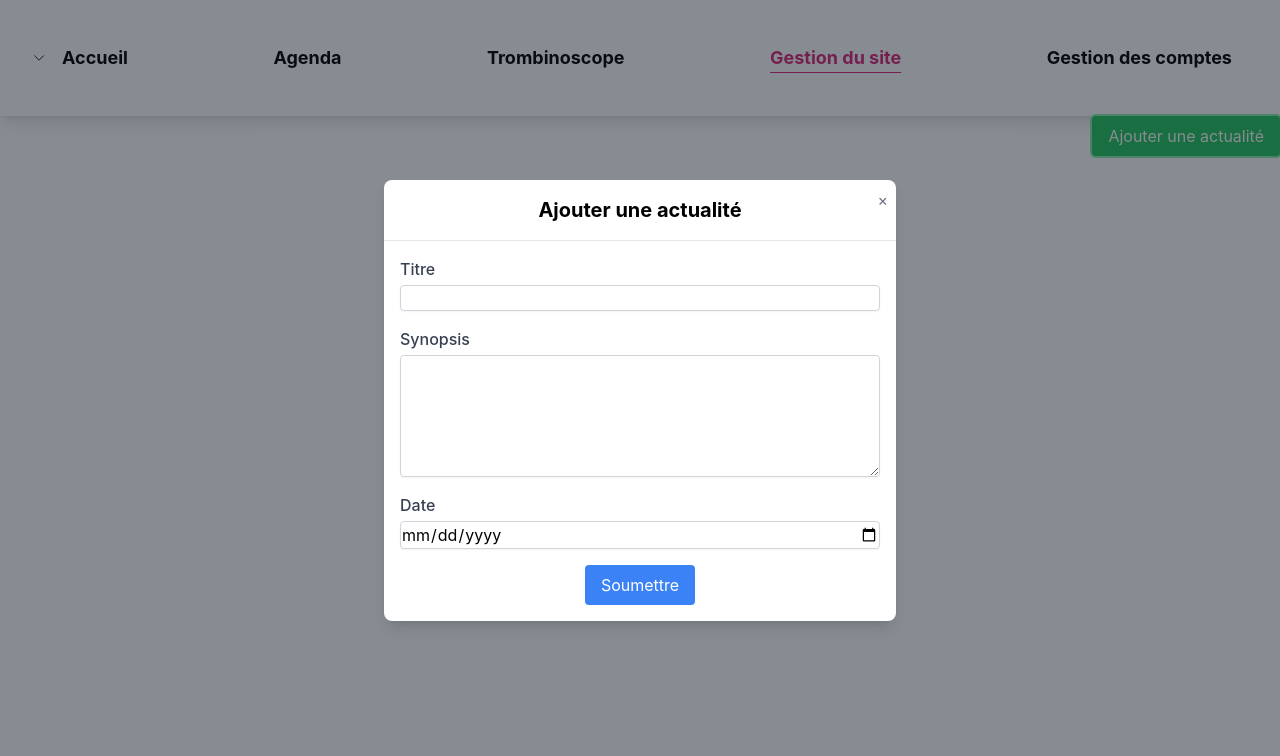
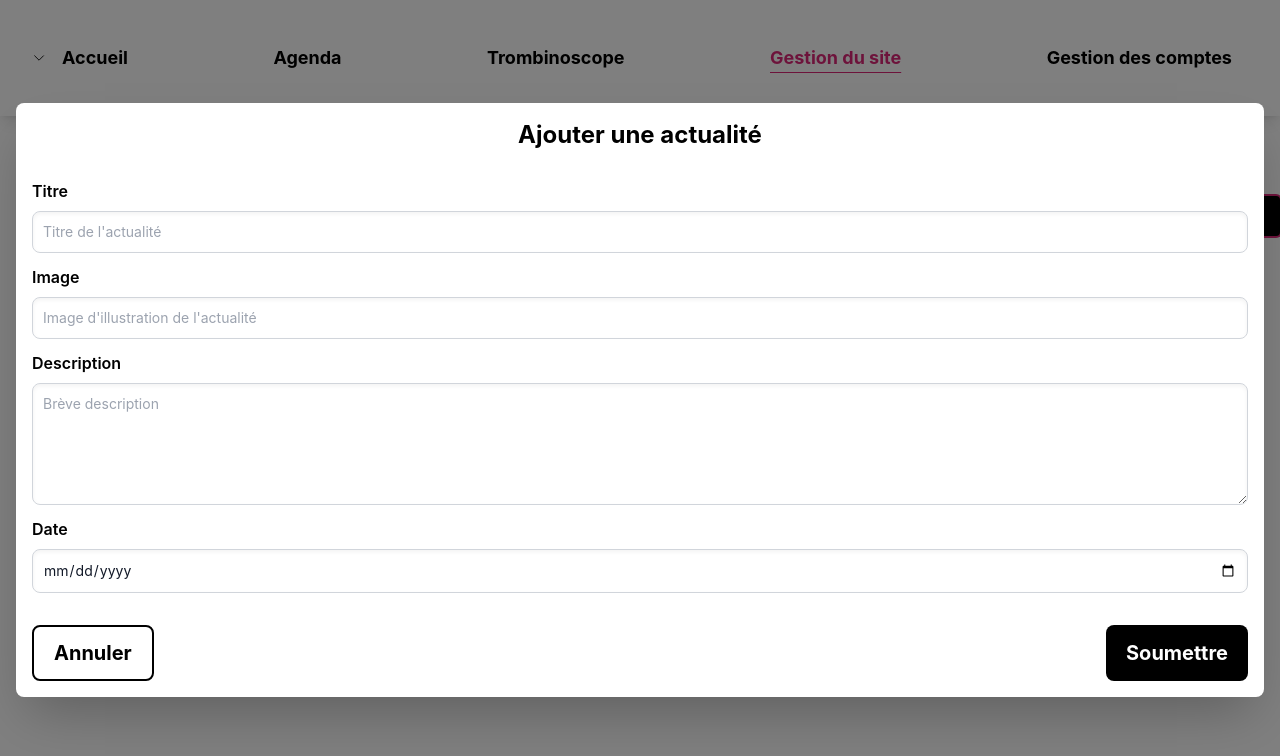
Before and after one commit to Ju-HQP/sae501, a React (Create React App) app in the folder site-mayhumanlab/: page /gestion-du-site in a window 1280 px wide. Both pictures are taken after a click on the button "Ajouter une actualité". Shown: the top 756 px of the page. Built offline with nearby package versions, Linux system fonts and the light colour scheme.

Commit message:
actuality

```diff
--- a/site-mayhumanlab/src/components/ActualityBlock.jsx
+++ b/site-mayhumanlab/src/components/ActualityBlock.jsx
@@ -1,8 +1,4 @@
-import PropTypes from 'prop-types';
-import Card from '@mui/material/Card';
-import CardHeader from '@mui/material/CardHeader';
-import CardContent from '@mui/material/CardContent';
-import Typography from '@mui/material/Typography';
+import { formatDate } from "../utils/dateUtils";
 
 function ActualityBlock({ actuality }){
 
--- a/site-mayhumanlab/src/components/ActualityForm.jsx
+++ b/site-mayhumanlab/src/components/ActualityForm.jsx
@@ -12,6 +12,7 @@ const ActualityForm = () => {
     const errorSave = useSelector(selectErrorSave);
 
     const dispatch = useDispatch();
+
     const handleClose = () => {
       dispatch(stopEdit());
     };
@@ -24,19 +25,11 @@ const ActualityForm = () => {
     const today = new Date().toISOString().split('T')[0];
 
     return (
-        <div className="fixed inset-0 flex items-center justify-center bg-gray-900 bg-opacity-50">
-            <div className="bg-white rounded-lg shadow-lg w-full max-w-lg">
-                <div className="relative border-b p-4">
-                    <h2 className="text-xl font-bold text-center">{title}</h2>
-                    <button
-                        onClick={handleClose}
-                        className="absolute top-2 right-2 text-gray-500 hover:text-gray-700"
-                    >
-                        &times;
-                    </button>
-                </div>
+        <div className="bg-[rgba(0,0,0,0.5)] p-4 overflow-y-auto overflow-x-hidden fixed top-0 right-0 left-0 z-50 justify-center items-center w-full md:inset-0 h-[calc(100%)] max-h-full flex">
+            <dialog open className="w-screen shadow-2xl rounded-lg relative p-4">
+                <div className="flex flex-col justify-center">
+                    <h2 className="text-2xl font-bold text-center mb-4">{title}</h2>
 
-                <div className="p-4">
                     {errorSave && (
                         <div className="bg-red-100 text-red-700 p-3 rounded mb-4">
                             {errorSave}
@@ -47,17 +40,18 @@ const ActualityForm = () => {
                         initialValues={initialValues}
                         onSubmit={handleSubmit}
                         render={({ handleSubmit }) => (
-                            <form onSubmit={handleSubmit} className="space-y-4">
-                                <div>
+                            <form onSubmit={handleSubmit}>
                                 <Field
-                                        name="title"
+                                    name="titre"
                                     render={({ input, meta }) => (
-                                            <div>
-                                                <label className="block font-medium text-gray-700">Titre</label>
+                                        <div className="flex flex-col">
+                                            <label htmlFor="titre" className="mt-3 mb-2 font-semibold">Titre</label>
                                             <input
                                                 {...input}
+                                                id="titre"
                                                 type="text"
-                                                    className="mt-1 block w-full border border-gray-300 rounded shadow-sm focus:ring focus:ring-blue-300 focus:outline-none"
+                                                placeholder="Titre de l'actualité"
+                                                className="border shadow-inner border-gray-300 text-gray-900 text-sm rounded-lg w-full p-2.5 focus:shadow-none"
                                             />
                                             {meta.touched && meta.error && (
                                                 <span className="text-red-500 text-sm">{meta.error}</span>
@@ -65,18 +59,37 @@ const ActualityForm = () => {
                                         </div>
                                     )}
                                 />
+
+                                <Field
+                                    name="image"
+                                    render={({ input, meta }) => (
+                                        <div className="flex flex-col">
+                                            <label htmlFor="image" className="mt-3 mb-2 font-semibold">Image</label>
+                                            <input
+                                                {...input}
+                                                id="image"
+                                                type="text"
+                                                placeholder="Image d'illustration de l'actualité"
+                                                className="border shadow-inner border-gray-300 text-gray-900 text-sm rounded-lg w-full p-2.5 focus:shadow-none"
+                                            />
+                                            {meta.touched && meta.error && (
+                                                <span className="text-red-500 text-sm">{meta.error}</span>
+                                            )}
                                         </div>
+                                    )}
+                                />
 
-                                <div>
                                 <Field
-                                        name="overview"
+                                    name="description"
                                     render={({ input, meta }) => (
-                                            <div>
-                                                <label className="block font-medium text-gray-700">Synopsis</label>
+                                        <div className="flex flex-col">
+                                            <label htmlFor="description" className="mt-3 mb-2 font-semibold">Description</label>
                                             <textarea
                                                 {...input}
+                                                id="description"
                                                 rows="5"
-                                                    className="mt-1 block w-full border border-gray-300 rounded shadow-sm focus:ring focus:ring-blue-300 focus:outline-none"
+                                                placeholder="Brève description"
+                                                className="border shadow-inner border-gray-300 text-gray-900 text-sm rounded-lg w-full p-2.5 focus:shadow-none"
                                             ></textarea>
                                             {meta.touched && meta.error && (
                                                 <span className="text-red-500 text-sm">{meta.error}</span>
@@ -84,18 +97,17 @@ const ActualityForm = () => {
                                         </div>
                                     )}
                                 />
-                                </div>
 
-                                <div>
                                 <Field
-                                        name="releaseDate"
+                                    name="date"
                                     render={({ input, meta }) => (
-                                            <div>
-                                                <label className="block font-medium text-gray-700">Date</label>
+                                        <div className="flex flex-col">
+                                            <label htmlFor="date" className="mt-3 mb-2 font-semibold">Date</label>
                                             <input
                                                 {...input}
+                                                id="date"
                                                 type="date"
-                                                    className="mt-1 block w-full border border-gray-300 rounded shadow-sm focus:ring focus:ring-blue-300 focus:outline-none"
+                                                className="border shadow-inner border-gray-300 text-gray-900 text-sm rounded-lg w-full p-2.5 focus:shadow-none"
                                             />
                                             {meta.touched && meta.error && (
                                                 <span className="text-red-500 text-sm">{meta.error}</span>
@@ -103,12 +115,18 @@ const ActualityForm = () => {
                                         </div>
                                     )}
                                 />
-                                </div>
 
-                                <div className="text-center">
+                                <div className="flex justify-between mt-8">
+                                    <button
+                                        type="button"
+                                        onClick={handleClose}
+                                        className="font-bold text-xl border-2 border-black hover:border-pink-600 hover:text-pink-600 rounded-lg px-5 py-3 text-center"
+                                    >
+                                        Annuler
+                                    </button>
                                     <button
                                         type="submit"
-                                        className="bg-blue-500 text-white px-4 py-2 rounded hover:bg-blue-600 focus:outline-none focus:ring-2 focus:ring-blue-300"
+                                        className="text-white font-bold text-xl bg-black hover:bg-pink-600 rounded-lg px-5 py-3 text-center"
                                     >
                                         Soumettre
                                     </button>
@@ -117,7 +135,7 @@ const ActualityForm = () => {
                         )}
                     />
                 </div>
-            </div>
+            </dialog>
         </div>
     );
 };
--- a/site-mayhumanlab/src/components/ActualityList.jsx
+++ b/site-mayhumanlab/src/components/ActualityList.jsx
@@ -20,7 +20,7 @@ function ActualityList() {
   };
 
   return (
-<div className="space-y-4">
+    <div className="space-y-4">
       {errorDelete && (
         <div className="bg-red-100 text-red-700 p-4 rounded">
           <p>{errorDelete}</p>
@@ -29,7 +29,7 @@ function ActualityList() {
 
       <div className="flex justify-end mb-4">
         <button
-          className="bg-green-500 text-white px-4 py-2 rounded hover:bg-green-600 focus:outline-none focus:ring-2 focus:ring-green-300"
+          className="bg-black text-white px-4 py-2 rounded hover:bg-pink-600 focus:outline-none focus:ring-2 focus:ring-pink-600"
           onClick={handleAdd}
         >
           Ajouter une actualité
--- a/site-mayhumanlab/src/pages/Home.jsx
+++ b/site-mayhumanlab/src/pages/Home.jsx
@@ -1,3 +1,4 @@
+import ActualityAccueil from "../components/ActualityAccueil";
 import Header from "../components/Header";
 
 function Home() {
@@ -5,6 +6,8 @@ function Home() {
     return (
     <>
         <Header />
+
+        <ActualityAccueil/>
     </>)
 };
 
--- a/site-mayhumanlab/src/pages/SiteGestion.jsx
+++ b/site-mayhumanlab/src/pages/SiteGestion.jsx
@@ -2,18 +2,21 @@ import Header from "../components/Header";
 import { useSelector } from "react-redux";
 import ActualityForm from "../components/ActualityForm";
 import ActualityList from "../components/ActualityList";
-import { selectEditActu } from "../features/actuality/actualitySelector";
+import { selectEditActu, selectLoadingActu } from "../features/actuality/actualitySelector";
 
 function SiteGestion(){
 
-    const edit = useSelector(selectEditActu);
+    const editActu = useSelector(selectEditActu);
+    const loadingActu = useSelector(selectLoadingActu);
 
     return(
     <>
         <Header />
         <main>
-          {edit ? <ActualityForm/> : null}
-          <ActualityList/>
+          <h1 className='text-center my-6 font-bold text-2xl'>Gestion du site</h1>
+
+          {editActu ? <ActualityForm/> : null}
+          {loadingActu ? <p>Chargement des actualités...</p> : <ActualityList/>}
         </main>
     </>)
 };
```
Also changed, not shown: site-mayhumanlab/src/components/ActualityAccueil.jsx (+18 -0 lines). Lines whose indentation alone changed are shown as unchanged.
